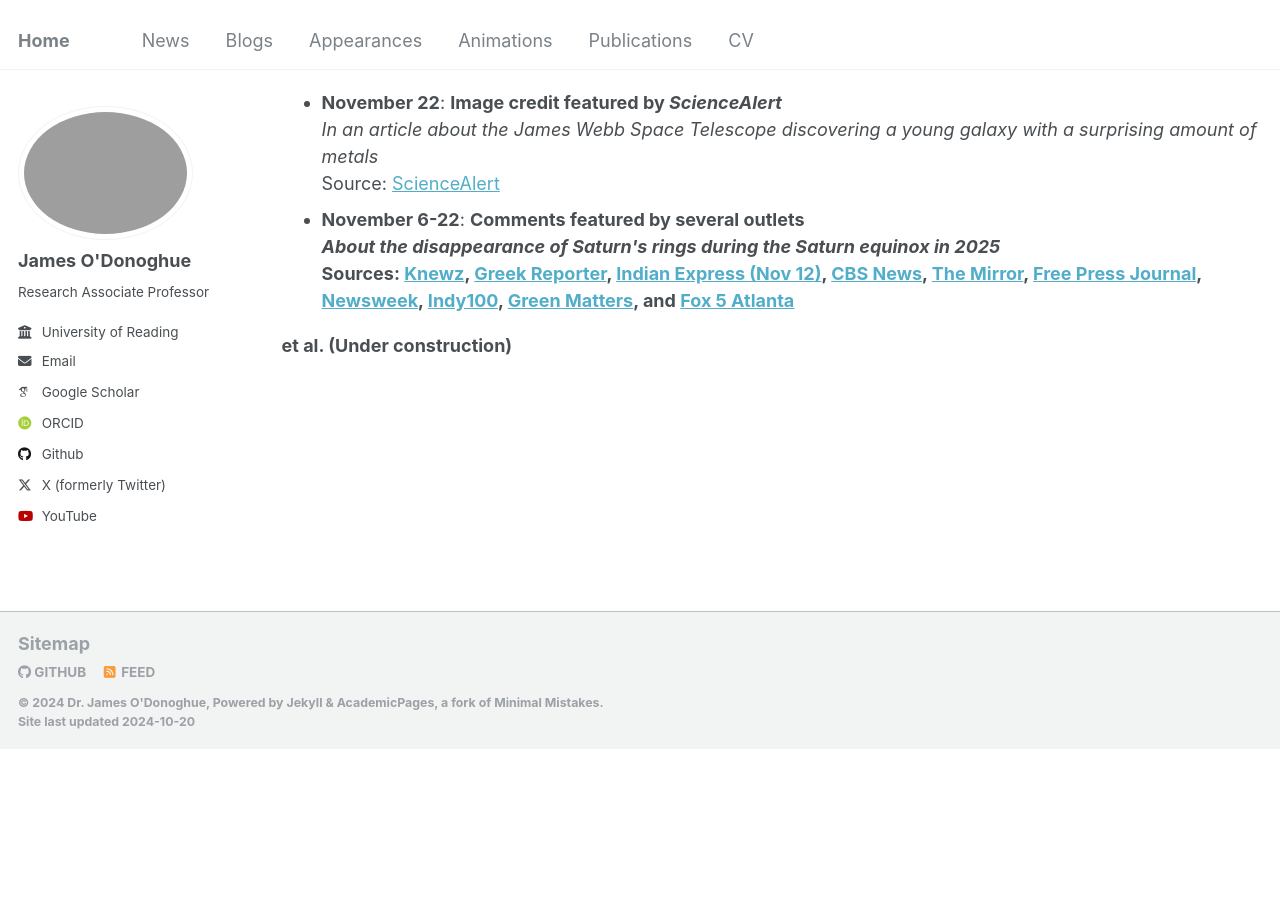
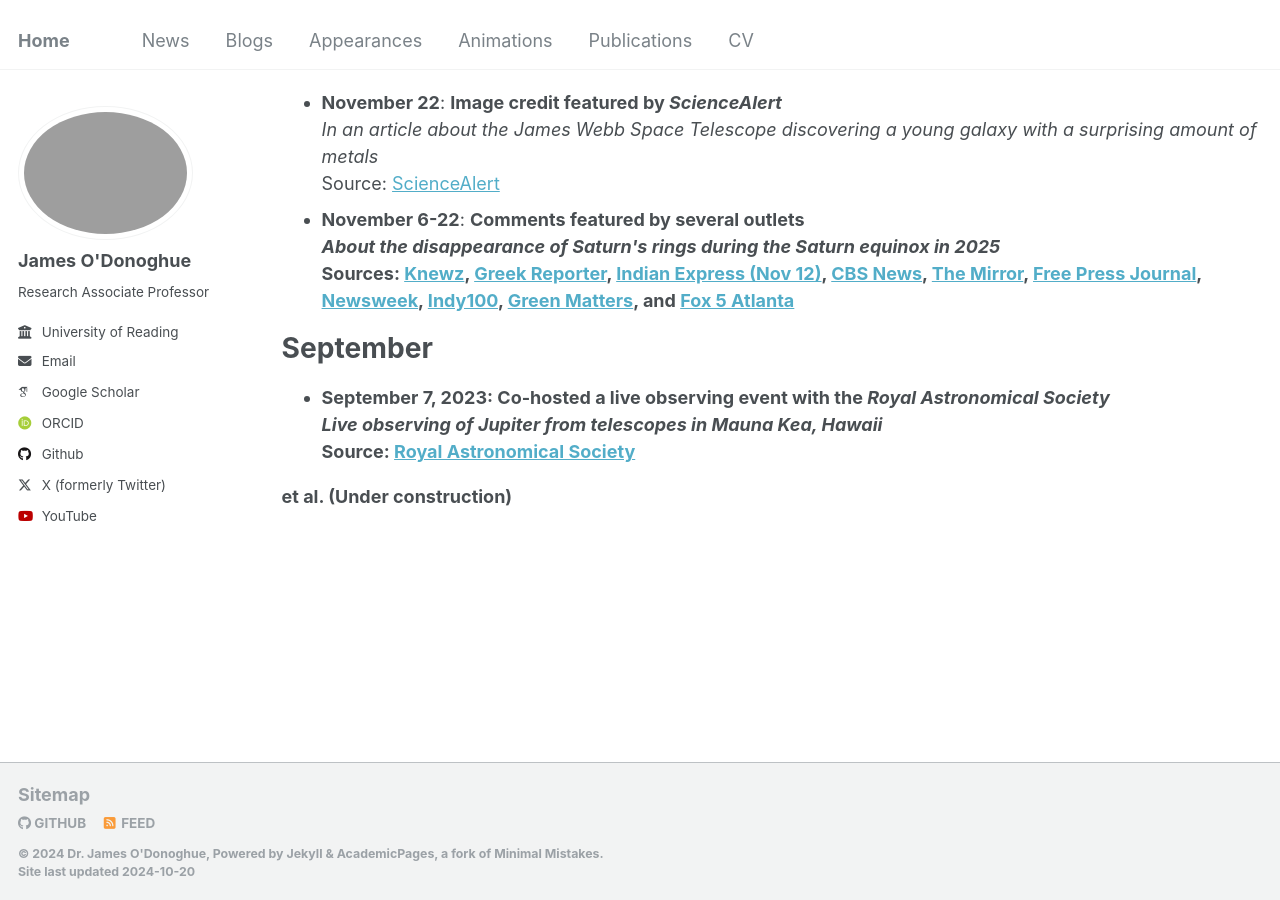
Before and after one commit to odonoghuespace/odonoghuespace.github.io, a Jekyll site: the page built from _pages/news.html, in a window 1280 px wide and 900 px high, scrolled down 3262 px. Built offline with Jekyll 4.4.1, drawn with Linux system fonts in a browser that asks for light colours; some web fonts are replaced; before the commit the page ends 4011 px from its top, so only the background shows below that.

Commit message:
Update news.html

```diff
--- a/_pages/news.html
+++ b/_pages/news.html
@@ -189,6 +189,15 @@ Twitter impressions: 10M
 </li>
 </ul>
 
+<h1>September</h1>
+<ul>
+<li><strong>September 7, 2023</strong>: <strong>Co-hosted a live observing event with the <em>Royal Astronomical Society</em></strong><br>
+    <em>Live observing of Jupiter from telescopes in Mauna Kea, Hawaii</em><br>
+    Source: <a href="https://ras.ac.uk/Eyeingtheionosphere">Royal Astronomical Society</a>
+</li>
+</ul>
+
+
 
 
 
```
